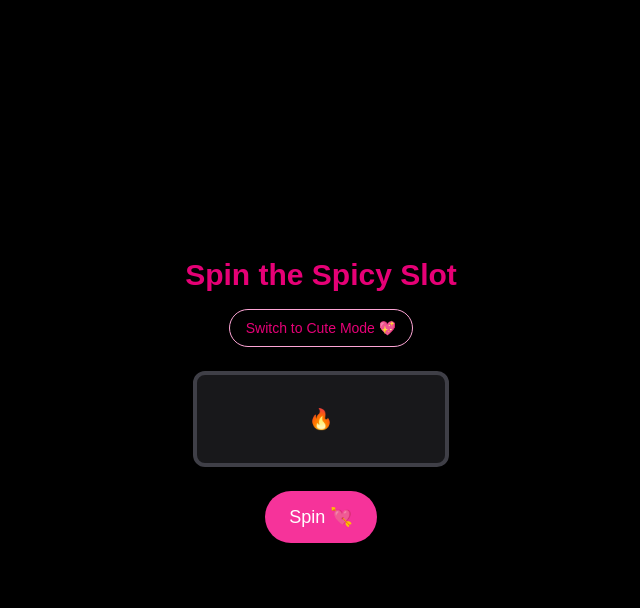
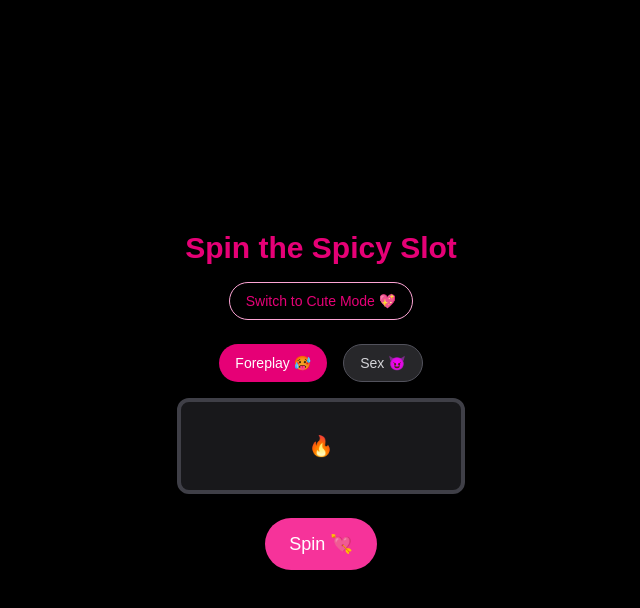
Before and after one commit to AnnabelsBoyfriend/baes-birthday, a Next.js app: page /wheel in a window 1280 px wide. Both pictures are taken after a click on the button "Switch to Dirty Mode 🔥". Shown: the top 608 px of the page, without its empty margins (319-959 px from the left). Built offline with nearby package versions, Linux system fonts and the light colour scheme.

Commit message:
Update page.tsx

```diff
--- a/app/wheel/page.tsx
+++ b/app/wheel/page.tsx
@@ -12,56 +12,83 @@ const cutePrizes = [
   "Golf Battle ⛳",
 ];
 
-const dirtyPrizes = [
+const dirtyPrizes = {
+  foreplay: [
+    "Light touching 👀",
+    "Body Massage 💆🏻‍♀️",
+    "Inner thigh rub 😳",
+    "Strip One Piece 👗",
+    "Strip Tease 🫦",
+    "Kiss everywhere but... 😈",
+    "Lap sitting 💺",
+    "Staring Contest 👁️‍🗨️",
+    "Suck on fingers 😮‍💨",
+    "Write name with kisses ✍️",
+    "Lick but don’t kiss 👅",
+    "Eat you out 😋",
+    "Blow me 🎈",
+    "Sixty-Nine 69 🛏️",
+    "Footjob 🦶🏻",
+    "Titjob 🌡️"
+  ],
+  sex: [
     "Missionary 😏",
-  "Sixty-Nine 69 🛏️",
-  "Ride 🎠",
+    "Cowgirl 🎠",
+    "Reverse Cowgirl 🔄🐎",
     "Doggy 🐕",
-  "10 min Makeout 😘",
-  "Blow me 👄",
-  "Eat you out 😋",
-  "Fingering 👆🏻",
-];
+    "Sideways 🛌",
+    "Against Wall/Table 🧱",
+    "Legs on Shoulders 🦵",
+    "Ballerina 🩰",
+    "Flat Doggy 😯",
+    "Lotus 🪷",
+    "Sideway Missionary 🥵",
+    "Pretzel 🥨",
+  ],
+};
 
 export default function SlotMachinePage() {
   const [spinning, setSpinning] = useState(false);
   const [current, setCurrent] = useState('');
   const [result, setResult] = useState('');
   const [isDirtyMode, setIsDirtyMode] = useState(false);
+  const [dirtyType, setDirtyType] = useState<'foreplay' | 'sex'>('foreplay');
+  const [usedPrizes, setUsedPrizes] = useState<string[]>([]);
 
-  const prizePool = isDirtyMode ? dirtyPrizes : cutePrizes;
+  const fullPrizePool = isDirtyMode ? dirtyPrizes[dirtyType] : cutePrizes;
+  const availablePrizes = isDirtyMode
+    ? fullPrizePool.filter(p => !usedPrizes.includes(p))
+    : fullPrizePool;
 
-  useEffect(() => {
-    let interval: NodeJS.Timeout;
-    if (spinning) {
-      interval = setInterval(() => {
-        const random = prizePool[Math.floor(Math.random() * prizePool.length)];
+  const handleSpin = () => {
+    if (spinning || availablePrizes.length === 0) return;
+    setResult('');
+    setSpinning(true);
+
+    const spinPool = [...availablePrizes]; // snapshot at start of spin
+
+    let count = 0;
+    const maxCount = 20;
+    const interval = setInterval(() => {
+      const random = spinPool[Math.floor(Math.random() * spinPool.length)];
       setCurrent(random);
+      count++;
+      if (count >= maxCount) {
+        clearInterval(interval);
+        setResult(random);
+        setSpinning(false);
+        if (isDirtyMode) {
+          setUsedPrizes(prev => [...prev, random]);
+        }
+      }
     }, 100);
-
-      setTimeout(() => {
-        clearInterval(interval);
-        const final = prizePool[Math.floor(Math.random() * prizePool.length)];
-        setCurrent(final);
-        setResult(final);
-        setSpinning(false);
-      }, 2000);
-    }
-    return () => clearInterval(interval);
-  }, [spinning, prizePool]);
+  };
 
   useEffect(() => {
     setCurrent(isDirtyMode ? '🔥' : '💘');
     setResult('');
-  }, [isDirtyMode]);
-
-
-  const handleSpin = () => {
-    if (!spinning) {
-      setResult('');
-      setSpinning(true);
-    }
-  };
+    setUsedPrizes([]);
+  }, [isDirtyMode, dirtyType]);
 
   return (
     <div
@@ -69,7 +96,6 @@ export default function SlotMachinePage() {
         isDirtyMode ? 'bg-black text-white' : 'bg-pink-50 text-black'
       }`}
     >
-
       <h1 className="text-3xl font-bold text-pink-600 mb-4">
         {isDirtyMode ? 'Spin the Spicy Slot' : 'Spin the Slot Machine'}
       </h1>
@@ -81,25 +107,52 @@ export default function SlotMachinePage() {
         {isDirtyMode ? 'Switch to Cute Mode 💖' : 'Switch to Dirty Mode 🔥'}
       </button>
 
+      {isDirtyMode && (
+        <div className="mb-4 flex gap-4">
+          <button
+            onClick={() => setDirtyType('foreplay')}
+            className={`px-4 py-2 rounded-full text-sm transition ${
+              dirtyType === 'foreplay'
+                ? 'bg-pink-600 text-white'
+                : 'bg-zinc-800 text-zinc-300 border border-zinc-600'
+            }`}
+          >
+            Foreplay 🥵
+          </button>
+          <button
+            onClick={() => setDirtyType('sex')}
+            className={`px-4 py-2 rounded-full text-sm transition ${
+              dirtyType === 'sex'
+                ? 'bg-pink-600 text-white'
+                : 'bg-zinc-800 text-zinc-300 border border-zinc-600'
+            }`}
+          >
+            Sex 😈
+          </button>
+        </div>
+      )}
+
       <div
-  className={`rounded-xl shadow-lg border-4 w-64 h-24 flex items-center justify-center text-xl font-bold transition-colors duration-500 ${
+        className={`rounded-xl shadow-lg border-4 w-72 h-24 flex items-center justify-center text-xl font-bold text-center px-2 transition-colors duration-500 ${
           isDirtyMode
             ? 'bg-zinc-900 border-zinc-700 text-white'
             : 'bg-white border-pink-300 text-pink-700'
         }`}
       >
-
         {current || '💘'}
       </div>
 
       <button
         onClick={handleSpin}
-        disabled={spinning}
+        disabled={spinning || (isDirtyMode && availablePrizes.length === 0)}
         className="mt-6 px-6 py-3 bg-pink-500 text-white rounded-full text-lg shadow hover:bg-pink-600 disabled:opacity-50"
       >
-        {spinning ? 'Spinning...' : 'Spin 💘'}
+        {spinning
+          ? 'Spinning...'
+          : isDirtyMode && availablePrizes.length === 0
+          ? 'No more! 🔁 Refresh'
+          : 'Spin 💘'}
       </button>
-
     </div>
   );
 }
```
Lines whose indentation alone changed are shown as unchanged.
